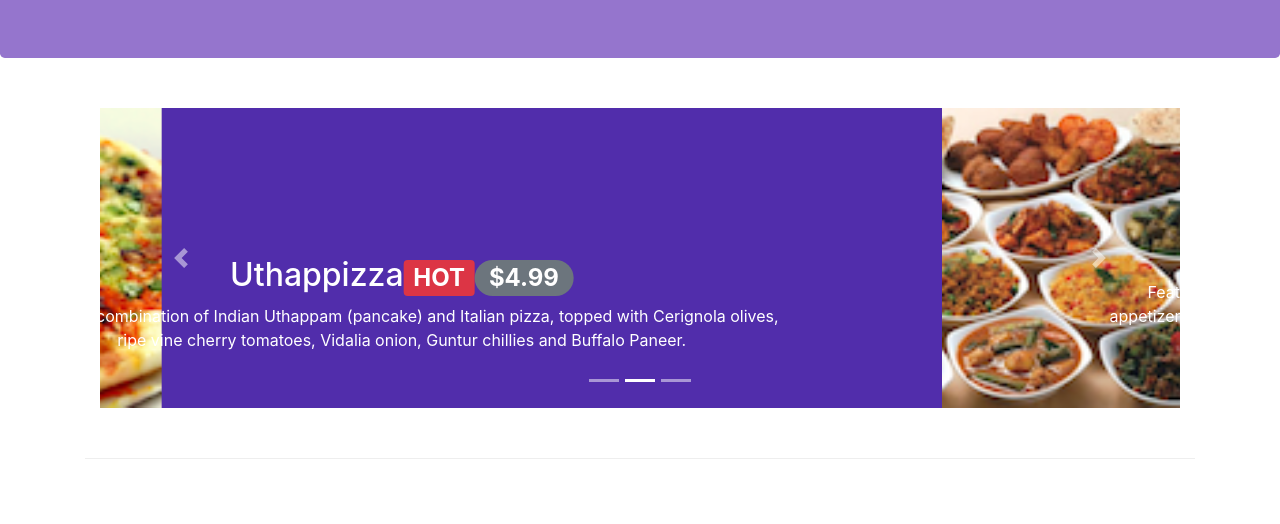
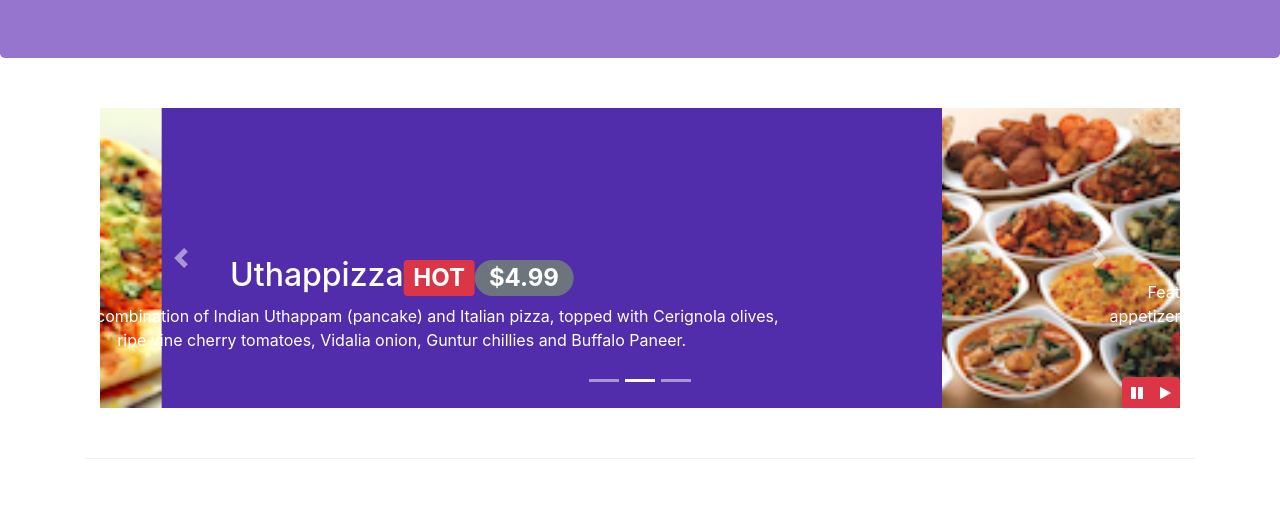
Before and after one commit to purnasrivatsa96/restaurant-website-conFusion, a website: page index.html in a window 1280 px wide. Shown: the part 276-800 px from the top of the page. Drawn offline with nearby package versions, Linux system fonts and the light colour scheme.

Commit message:
bootstrap jquery

```diff
--- a/css/styles.css
+++ b/css/styles.css
@@ -58,3 +58,10 @@ body{
 	left:0;
 	min-height: 300px;
 }
+
+#carouselButton{
+	right:0px;
+	position:absolute;
+	bottom:0px;
+	z-index: 1;
+}
--- a/index.html
+++ b/index.html
@@ -210,6 +210,14 @@
                     <a class="carousel-control-next" href="#mycarousel" role="button" data-slide="next">
                         <span class='carousel-control-next-icon'></span>
                     </a>
+                    <div class='btn-group' id='carouselButton'>
+                        <button class='btn btn-danger btn-sm' id='carousel-pause'>
+                            <span class='fa fa-pause'></span>
+                        </button>
+                        <button class='btn btn-danger btn-sm' id='carousel-play'>
+                            <span class='fa fa-play'></span>
+                        </button>
+                    </div>
                 </div>
             </div>
         </div>
@@ -352,6 +360,17 @@
             $('[data-toggle="tooltip"]').tootltip();
         }
     </script> -->
+    <script>
+        $(document).ready(function(){
+            $("#mycarousel").carousel( { interval: 2000 } );
+            $("#carousel-pause").click(function(){
+                $("#mycarousel").carousel('pause');
+            });
+            $("#carousel-play").click(function(){
+                $("#mycarousel").carousel('cycle');
+            });
+        });
+    </script>
 </body>
 
 </html>
```
